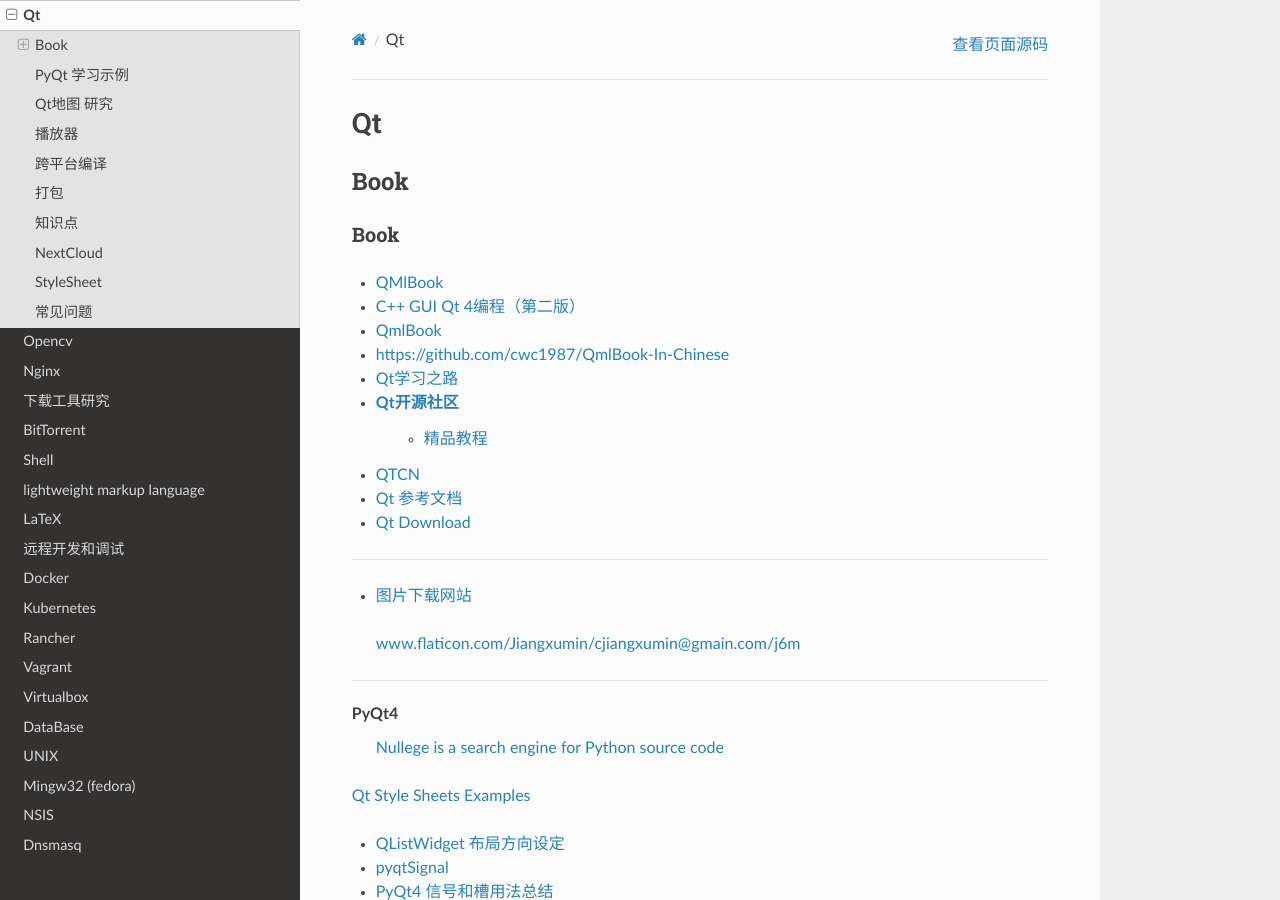
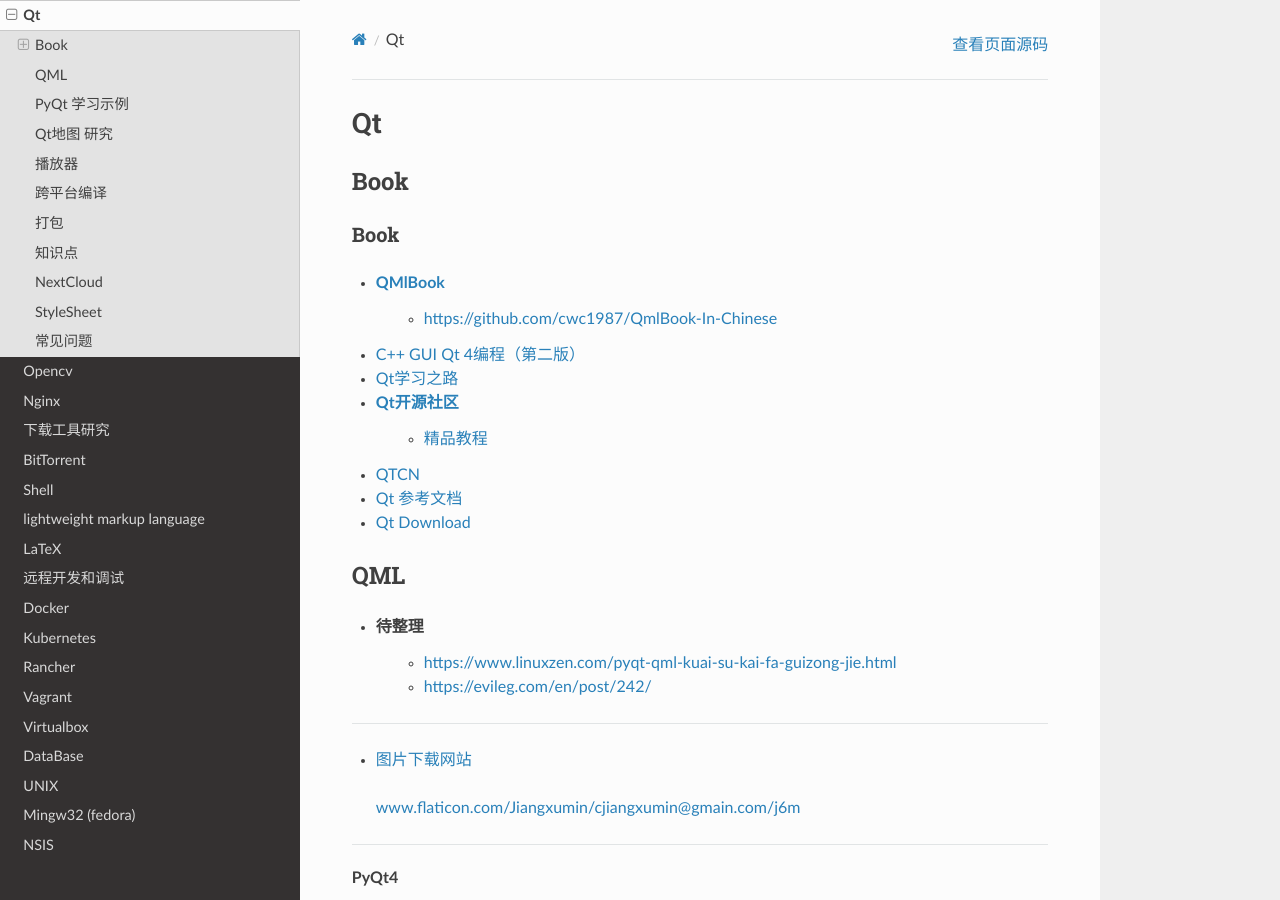
Before and after one commit to my-rds-store/my_space, a Sphinx documentation site: the page built from source/qt/index.rst, in a window 1280 px wide and 900 px high. Built offline with Sphinx 7.4.7 and the Read the Docs theme 2.0.0, drawn with Linux system fonts in a browser that asks for light colours.

Commit message:
update ....

```diff
--- a/source/qt/index.rst
+++ b/source/qt/index.rst
@@ -10,9 +10,9 @@
 ------
 
 * `QMlBook <https://cwc1987.gitbooks.io/qmlbook-in-chinese/content/>`_
+    * https://github.com/cwc1987/QmlBook-In-Chinese
+
 * `C++ GUI Qt 4编程（第二版） <http://linux.linuxidc.com/index.php?folder=MjAxMsTq18rBzy821MIvNMjVL0Ox4LPMo6i12rb+sOajqSjW0M7EuN/H5VBERsmow+iw5ilAy+bK6dS0wus=>`_
-* `QmlBook  <https://cwc1987.gitbooks.io/qmlbook-in-chinese/content/>`_
-* https://github.com/cwc1987/QmlBook-In-Chinese
 
 
 * `Qt学习之路 <https://www.devbean.net/2012/08/qt-study-road-2-catelog/>`_
@@ -21,6 +21,14 @@
 * `QTCN <http://www.qtcn.org/gpq4/>`_
 * `Qt 参考文档 <http://www.kuqin.com/qtdocument/index.html>`_
 * `Qt Download <http://download.qt.io/>`_
+
+*******
+QML
+*******
+
+*  待整理
+    * https://www.linuxzen.com/pyqt-qml-kuai-su-kai-fa-guizong-jie.html
+    * https://evileg.com/en/post/242/
 
 --------
 
```
